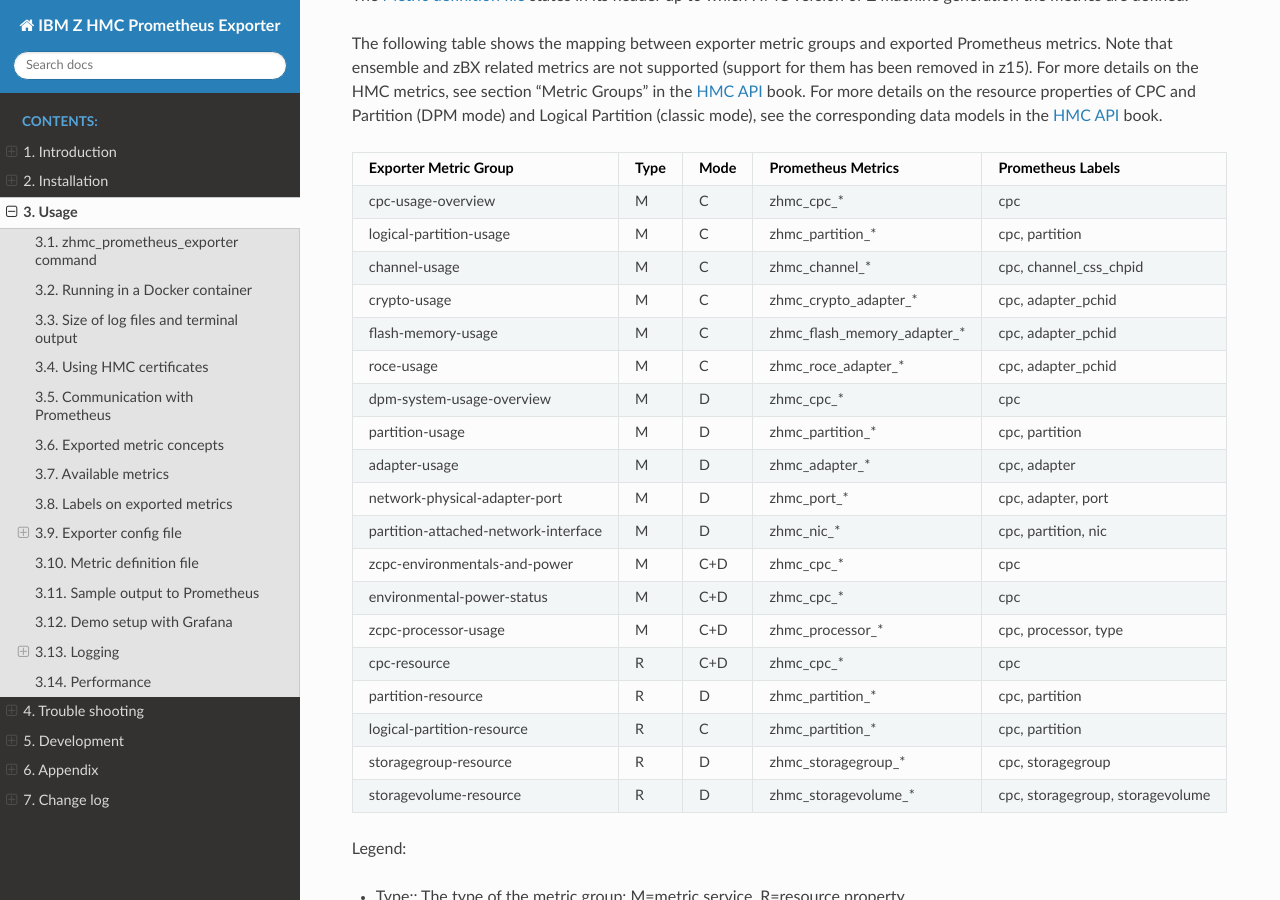
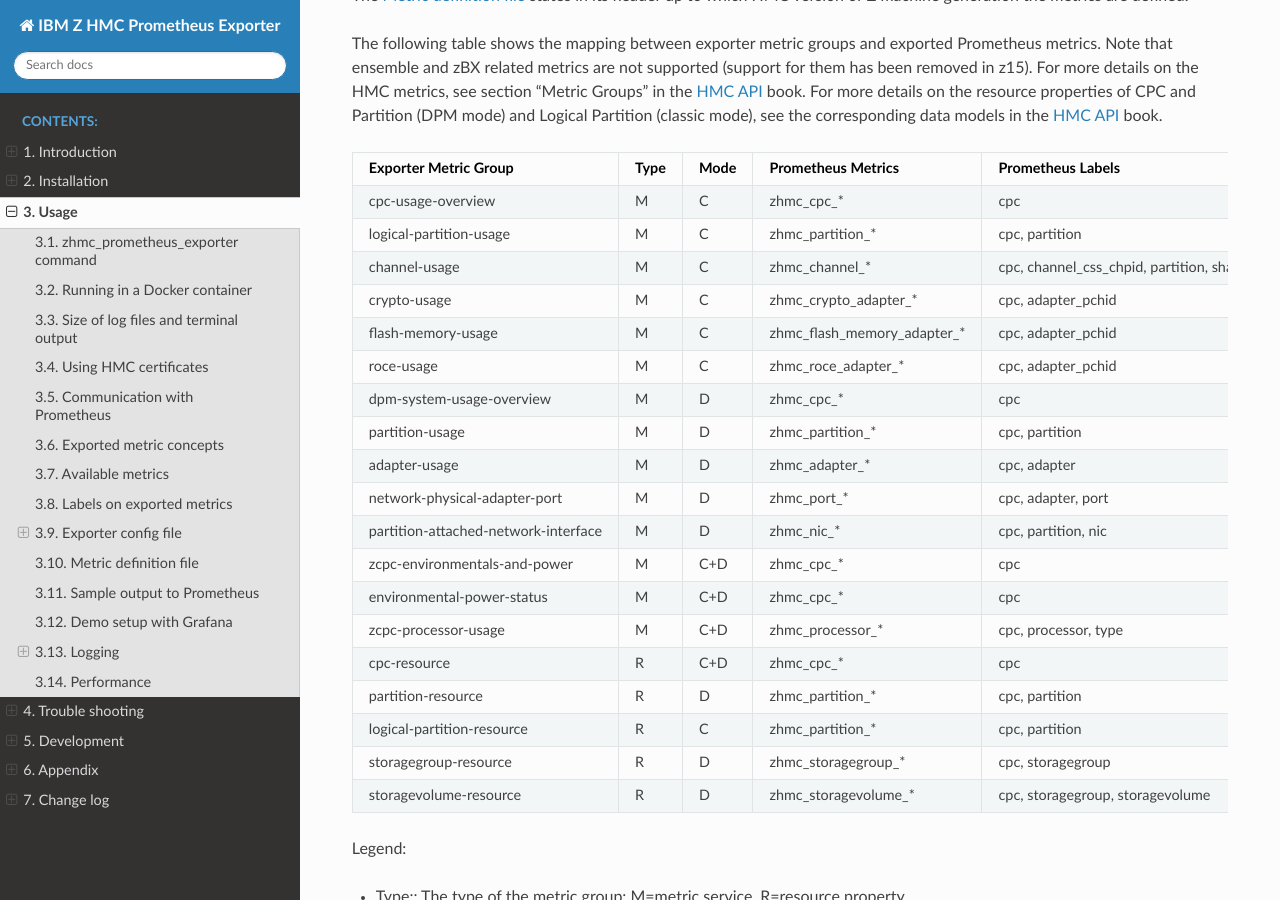
Before and after one commit to zhmcclient/zhmc-prometheus-exporter, a Sphinx documentation site: the page built from docs/usage.rst, in a window 1280 px wide and 900 px high, scrolled down 5670 px. Built offline with Sphinx 7.4.7 and the Read the Docs theme 3.1.0, drawn with Linux system fonts in a browser that asks for light colours; the version number could not be read and is left out.

Commit message:
Added labels 'partition' and 'shared' to zhmc_channel_usage_ratio metric
Signed-off-by: Andreas Maier <maiera@de.ibm.com>

```diff
--- /dev/null
+++ b/changes/826.feature.rst
@@ -0,0 +1 @@
+Added labels 'partition' and 'shared' to zhmc_channel_usage_ratio metric.
--- a/docs/usage.rst
+++ b/docs/usage.rst
@@ -364,12 +364,12 @@
 and Logical Partition (classic mode), see the corresponding data models
 in the :term:`HMC API` book.
 
-====================================  ====  ====  ===========================  ================================
+====================================  ====  ====  ===========================  =========================================
 Exporter Metric Group                 Type  Mode  Prometheus Metrics           Prometheus Labels
-====================================  ====  ====  ===========================  ================================
+====================================  ====  ====  ===========================  =========================================
 cpc-usage-overview                    M     C     zhmc_cpc_*                   cpc
 logical-partition-usage               M     C     zhmc_partition_*             cpc, partition
-channel-usage                         M     C     zhmc_channel_*               cpc, channel_css_chpid
+channel-usage                         M     C     zhmc_channel_*               cpc, channel_css_chpid, partition, shared
 crypto-usage                          M     C     zhmc_crypto_adapter_*        cpc, adapter_pchid
 flash-memory-usage                    M     C     zhmc_flash_memory_adapter_*  cpc, adapter_pchid
 roce-usage                            M     C     zhmc_roce_adapter_*          cpc, adapter_pchid
@@ -386,7 +386,7 @@
 logical-partition-resource            R     C     zhmc_partition_*             cpc, partition
 storagegroup-resource                 R     D     zhmc_storagegroup_*          cpc, storagegroup
 storagevolume-resource                R     D     zhmc_storagevolume_*         cpc, storagegroup, storagevolume
-====================================  ====  ====  ===========================  ================================
+====================================  ====  ====  ===========================  =========================================
 
 Legend:
 
```
Also changed, not shown: 1 other file.
